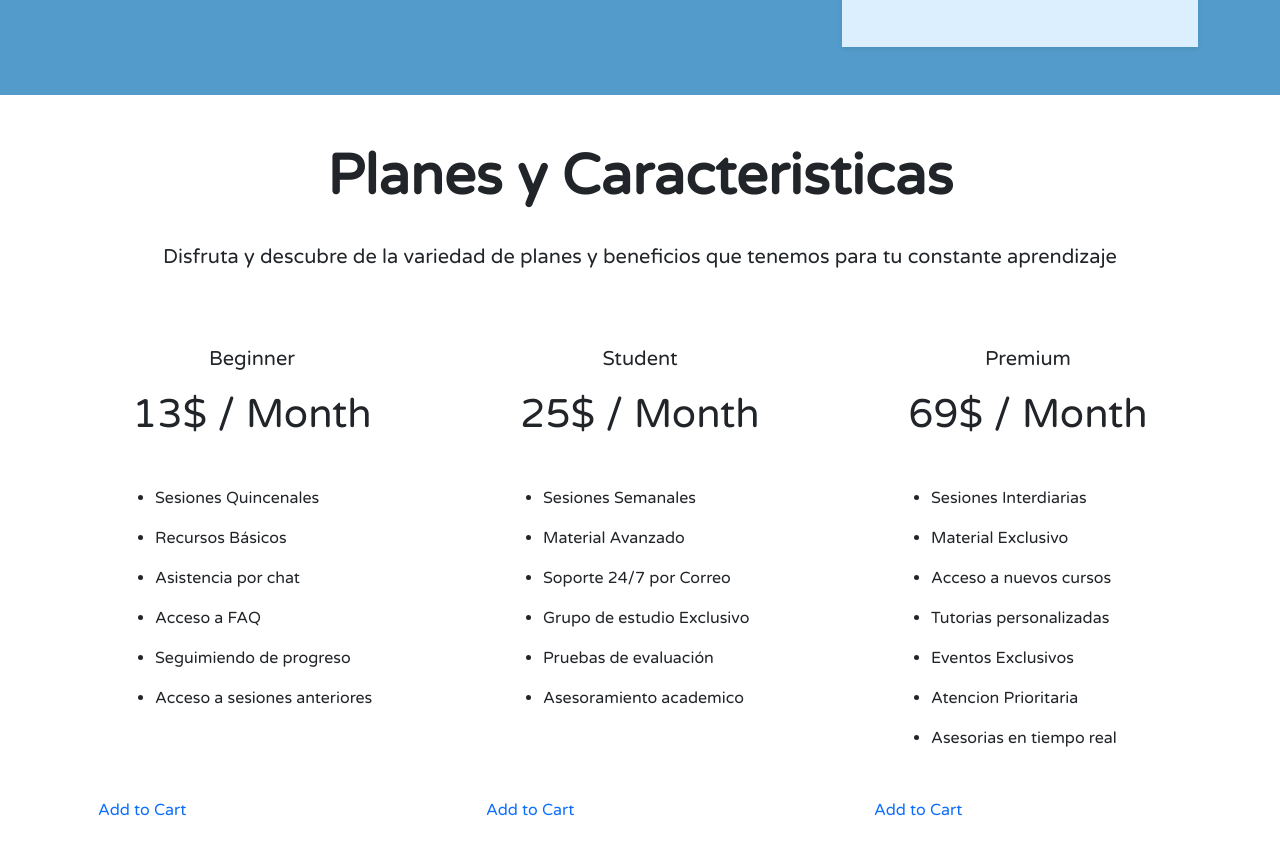
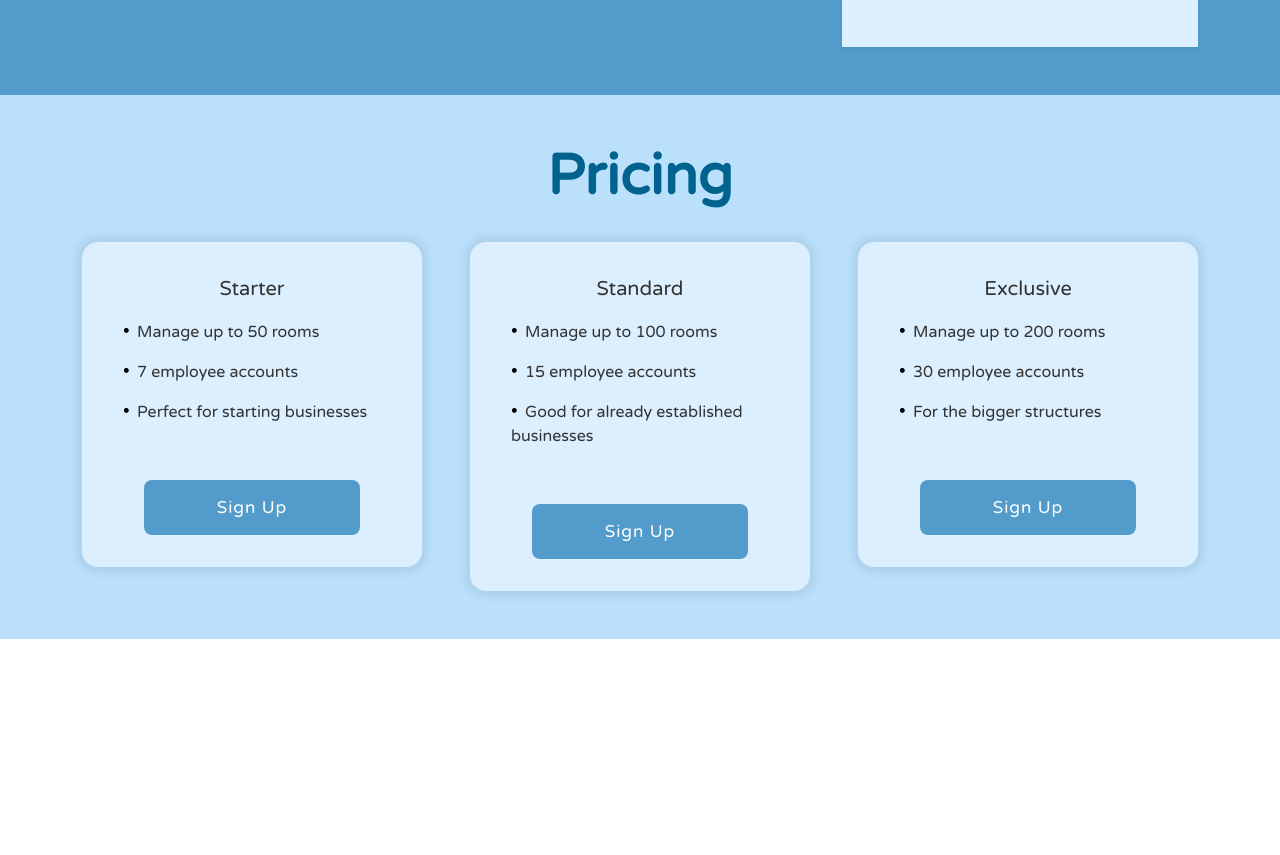
Before and after one commit to upc-pre-20241-si729-wx55-eabmodel/inncontrol-landing-page, a plain HTML site: page index.html in a window 1280 px wide. Shown: the part 2193-3048 px from the top of the page. After the commit the page ends 2832 px from the top, so only its background shows below. Drawn offline with nearby package versions, Linux system fonts and the light colour scheme.

Commit message:
feat(pricing): finish pricing section.

```diff
--- a/index.html
+++ b/index.html
@@ -181,76 +181,62 @@
         </div>
     </section>
 
-    <section class="plains py-5">
+    <section id="pricing" class="plains py-5">
         <div class="container">
             <div class="row mb-4">
                 <div class="col-12 text-center">
                     <div class="section-title">
-                        <h1 class="display-4 fw-semibold">Planes y Caracteristicas</h1>
-                        <br>
-                        <p class="fs-5">Disfruta y descubre de la variedad de planes y beneficios que tenemos para
-                            tu constante aprendizaje</p>
+                        <h1 class="display-4 fw-semibold" style="color: var(--cc-1)">Pricing</h1>
+
                     </div>
                 </div>
             </div>
             <div class="row g-5">
                 <div class="col-lg-4 col-12">
                     <div class="plains_info p-3">
-                        <p class="pt-3 text-center fs-5">Beginner</p>
-                        <h1 class="text-center">13$ <span>/ Month</span></h1>
-                        <div class="benefits text-lg-start my-5">
+                        <p class="pt-3 text-center fs-5">Starter</p>
+                        <div class="benefits text-lg-start my-3">
                             <ul class="d-flex flex-column gap-3" style="margin-left: 25px;">
-                                <li class="fs-6">Sesiones Quincenales</li>
-                                <li class="fs-6">Recursos Básicos</li>
-                                <li class="fs-6">Asistencia por chat</li>
-                                <li class="fs-6">Acceso a FAQ</li>
-                                <li class="fs-6">Seguimiendo de progreso</li>
-                                <li class="fs-6">Acceso a sesiones anteriores</li>
+                                <li class="fs-6">Manage up to 50 rooms</li>
+                                <li class="fs-6">7 employee accounts</li>
+                                <li class="fs-6">Perfect for starting businesses</li>
                                 <li class="fs-6" style="visibility: hidden;">Relleno</li>
                             </ul>
                         </div>
                         <div class="add_cart d-flex flex-row w-100 mb-3 text-center">
-                            <a href="#">Add to Cart</a>
+                            <a href="#">Sign Up</a>
                         </div>
                     </div>
                 </div>
                 <div class="col-lg-4 col-12">
                     <div class="plains_info p-3">
-                        <p class="pt-3 text-center fs-5">Student</p>
-                        <h1 class="text-center">25$ <span>/ Month</span></h1>
-                        <div class="benefits text-lg-start my-5">
+                        <p class="pt-3 text-center fs-5">Standard</p>
+                        <div class="benefits text-lg-start my-3">
                             <ul class="d-flex flex-column gap-3" style="margin-left: 25px;">
-                                <li class="fs-6">Sesiones Semanales</li>
-                                <li class="fs-6">Material Avanzado</li>
-                                <li class="fs-6">Soporte 24/7 por Correo</li>
-                                <li class="fs-6">Grupo de estudio Exclusivo</li>
-                                <li class="fs-6">Pruebas de evaluación</li>
-                                <li class="fs-6">Asesoramiento academico</li>
+                                <li class="fs-6">Manage up to 100 rooms</li>
+                                <li class="fs-6">15 employee accounts</li>
+                                <li class="fs-6">Good for already established businesses</li>
                                 <li class="fs-6" style="visibility: hidden;">Relleno</li>
                             </ul>
                         </div>
                         <div class="add_cart d-flex flex-row w-100 mb-3 text-center">
-                            <a href="#">Add to Cart</a>
+                            <a href="#">Sign Up</a>
                         </div>
                     </div>
                 </div>
                 <div class="col-lg-4 col-12">
                     <div class="plains_info p-3">
-                        <p class="pt-3 text-center fs-5">Premium</p>
-                        <h1 class="text-center">69$ <span>/ Month</span></h1>
-                        <div class="benefits text-lg-start my-5">
+                        <p class="pt-3 text-center fs-5">Exclusive</p>
+                        <div class="benefits text-lg-start my-3">
                             <ul class="d-flex flex-column gap-3" style="margin-left: 25px;">
-                                <li class="fs-6">Sesiones Interdiarias</li>
-                                <li class="fs-6">Material Exclusivo</li>
-                                <li class="fs-6">Acceso a nuevos cursos</li>
-                                <li class="fs-6">Tutorias personalizadas</li>
-                                <li class="fs-6">Eventos Exclusivos</li>
-                                <li class="fs-6">Atencion Prioritaria</li>
-                                <li class="fs-6">Asesorias en tiempo real</li>
+                                <li class="fs-6">Manage up to 200 rooms</li>
+                                <li class="fs-6">30 employee accounts</li>
+                                <li class="fs-6">For the bigger structures</li>
+                                <li class="fs-6" style="visibility: hidden;">Relleno</li>
                             </ul>
                         </div>
                         <div class="add_cart d-flex flex-row w-100 mb-3 text-center">
-                            <a href="#">Add to Cart</a>
+                            <a href="#">Sign Up</a>
                         </div>
                     </div>
                 </div>
--- a/src/styles/styles.css
+++ b/src/styles/styles.css
@@ -127,3 +127,50 @@ a {
 #testimonials {
     background-color: var(--cc-3);
 }
+
+/*Pricing*/
+#pricing {
+    background-color: var(--cc-6);
+}
+
+/*------------ Plains Prices ------------*/
+
+.plains .add_cart > a {
+    width: 70%;
+    margin: 0 auto;
+    padding: 15px 0;
+    /* border: 1px solid #ca416f; */
+    border-radius: 8px;
+    color: #fff;
+    background-color: var(--cc-3);
+    transition: all 0.3s ease-in-out;
+    letter-spacing: 1px;
+    font-weight: 500;
+    font-size: 17px;
+}
+
+.plains .plains_info {
+    border-radius: 1rem;
+    box-shadow: 0 0 10px 5px rgba(0,0,0,0.08);
+    color: #333;
+    transition: all 0.3s ease-in-out;
+    background-color: var(--cc-7);
+    /* border: 1px solid #8172f3; */
+}
+
+.plains .plains_info > h1 > span {
+    font-size: 17px;
+    text-transform: lowercase;
+}
+
+.plains ul {
+    list-style-type: none;
+    padding: 0;
+}
+
+.plains ul > li::before {
+    content: '\2022';
+    color: black;
+    font-weight: bold;
+    margin-right: 8px;
+}
```
